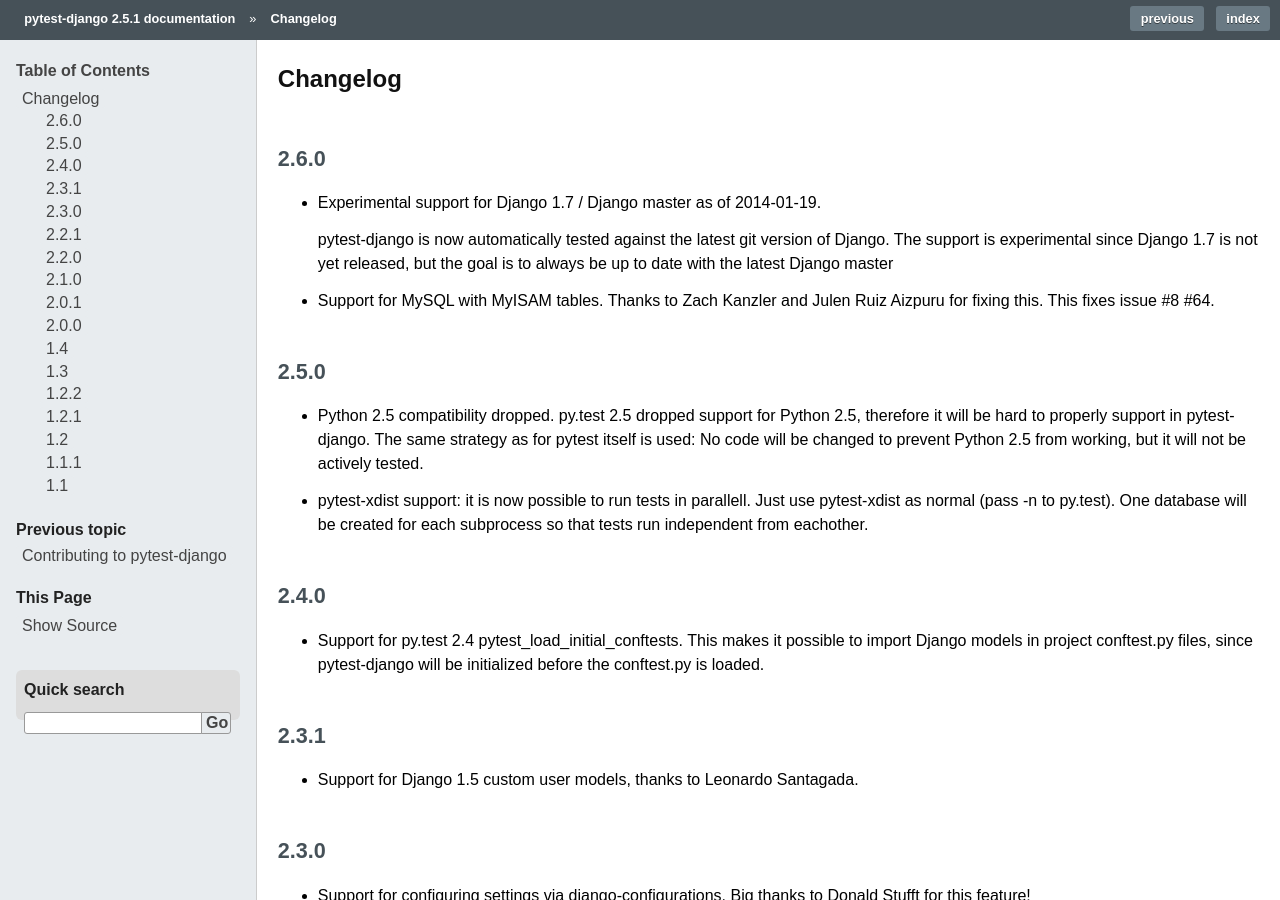
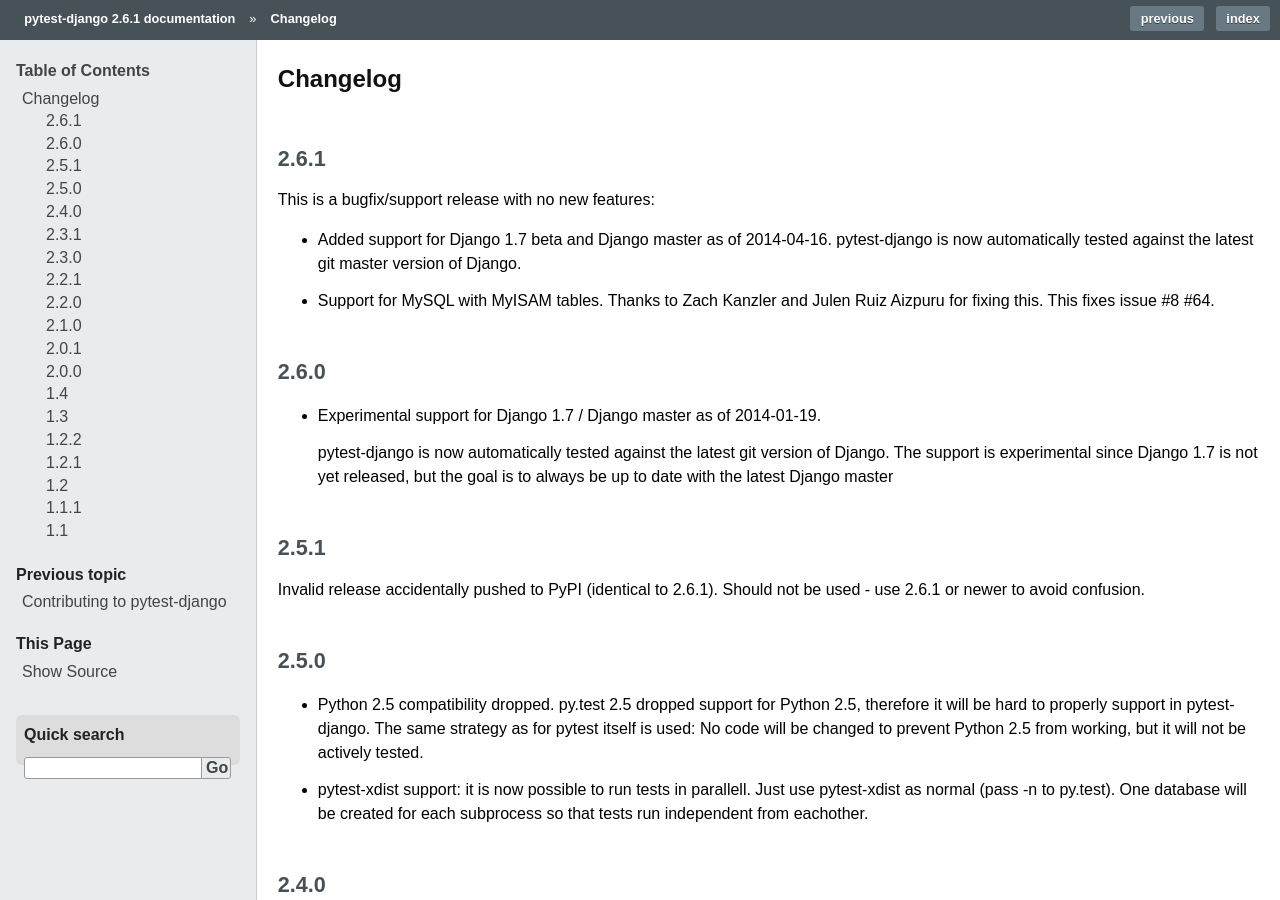
Before and after one commit to pytest-dev/pytest-django, a Sphinx documentation site: the page built from docs/changelog.rst, in a window 1280 px wide and 900 px high. Built offline with Sphinx 7.4.7, drawn with Linux system fonts in a browser that asks for light colours; some of the changed text lies outside the part shown.

Commit message:
update changelog+corrected version number for new release

```diff
--- a/docs/changelog.rst
+++ b/docs/changelog.rst
@@ -1,5 +1,17 @@
 Changelog
 =========
+
+2.6.1
+-----
+This is a bugfix/support release with no new features:
+
+* Added support for Django 1.7 beta and Django master as of 2014-04-16.
+  pytest-django is now automatically tested against the latest git master
+  version of Django.
+
+* Support for MySQL with MyISAM tables. Thanks to Zach Kanzler and Julen Ruiz
+  Aizpuru for fixing this. This fixes issue #8 #64.
+
 2.6.0
 -----
 * Experimental support for Django 1.7 / Django master as of 2014-01-19.
@@ -8,8 +20,11 @@
   Django. The support is experimental since Django 1.7 is not yet released, but
   the goal is to always be up to date with the latest Django master
 
-* Support for MySQL with MyISAM tables. Thanks to Zach Kanzler and Julen Ruiz
-  Aizpuru for fixing this. This fixes issue #8 #64.
+2.5.1
+-----
+Invalid release accidentally pushed to PyPI (identical to 2.6.1). Should not be
+used - use 2.6.1 or newer to avoid confusion.
+
 
 2.5.0
 -----
--- a/pytest_django/__init__.py
+++ b/pytest_django/__init__.py
@@ -1 +1 @@
-__version__ = '2.5.1'
+__version__ = '2.6.1'
```
